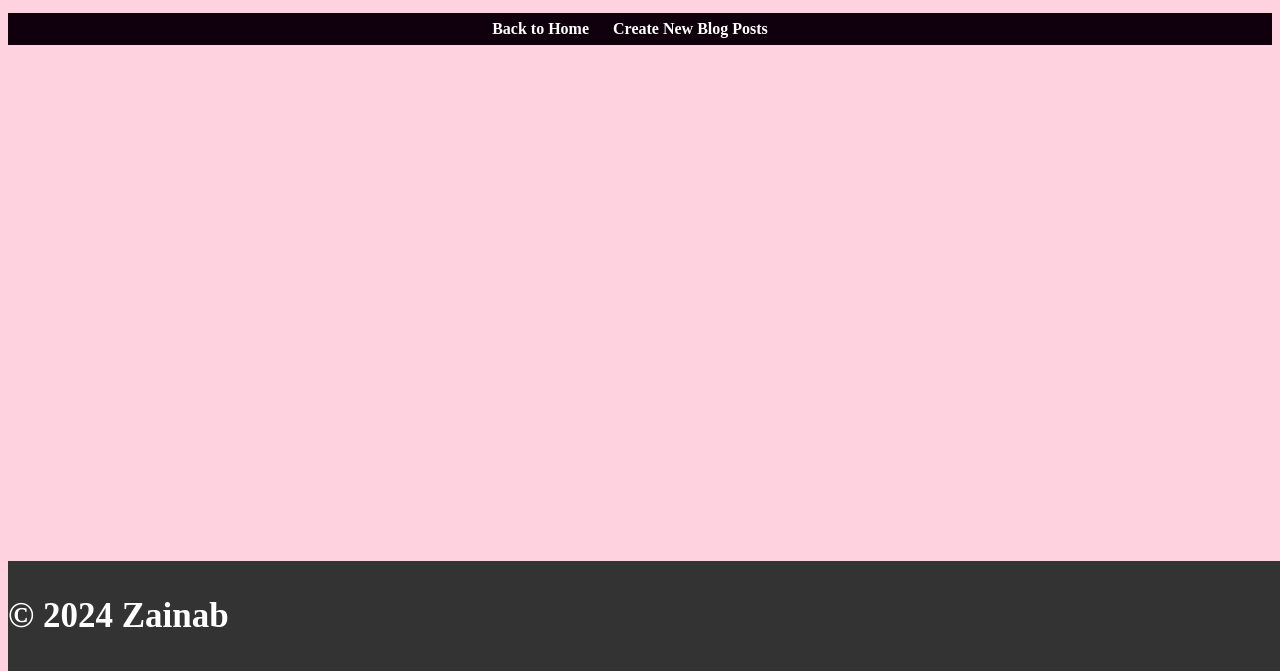
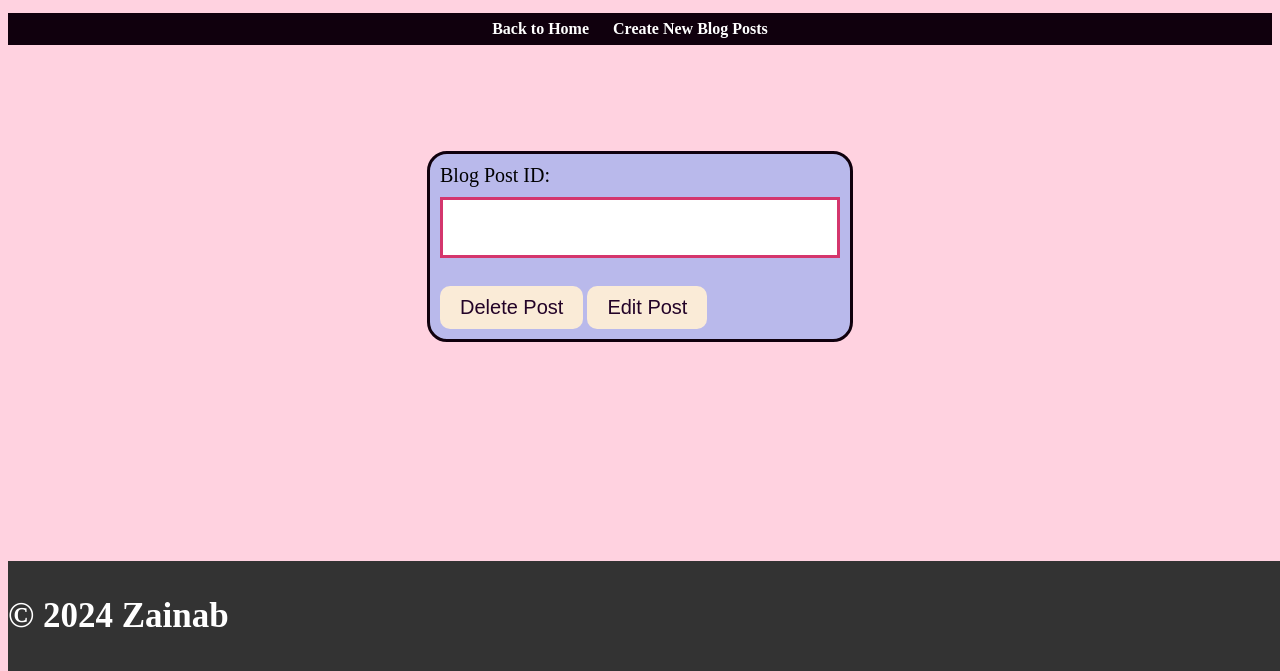
Before and after one commit to NiqabiPrincess/dynamic-blog-website, a website with bundled scripts: page post.html in a window 1280 px wide. Shown: the part 129-800 px from the top of the page. Built offline with nearby package versions, Linux system fonts and the light colour scheme.

Commit message:
trying to fill in gaps of assignment requiremnts

```diff
--- a/deletePostModule.js
+++ b/deletePostModule.js
@@ -1,2 +1,4 @@
-// pull up blog id
+// pull up blog id with use of form
 // delete the id from array of blog posts
+
+//would need to import saved posts
--- a/editPostModule.js
+++ b/editPostModule.js
@@ -1,2 +1,4 @@
 // need to pull post id and present it inside a form
-// then can make changes and save new copy to the id of blog post
+// then can make changes and save new copy to the id of blog post in local storage
+
+//would need to import saved posts
--- a/post.html
+++ b/post.html
@@ -22,6 +22,15 @@
 
     <div id="posts-container"></div>
 
+    <br><br><br><br><br>
+
+    <form id="edit-delete-post">
+        <label for="postID">Blog Post ID:</label>
+        <input type="text" id="ID" name="postID" required><br><br>
+
+        <button type="submit" id="deletePost">Delete Post</button>
+        <button type="submit" id="editPost">Edit Post</button>
+    </form>
 
 
 
```
